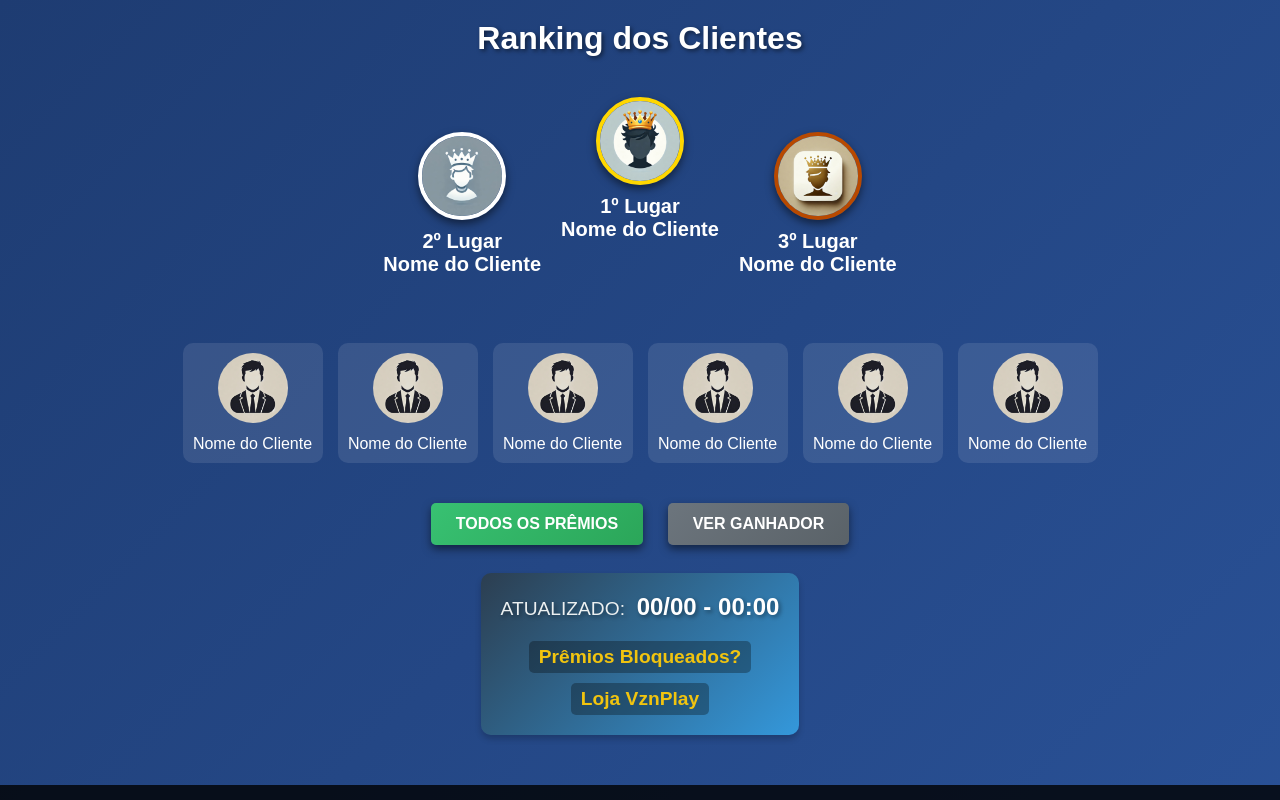
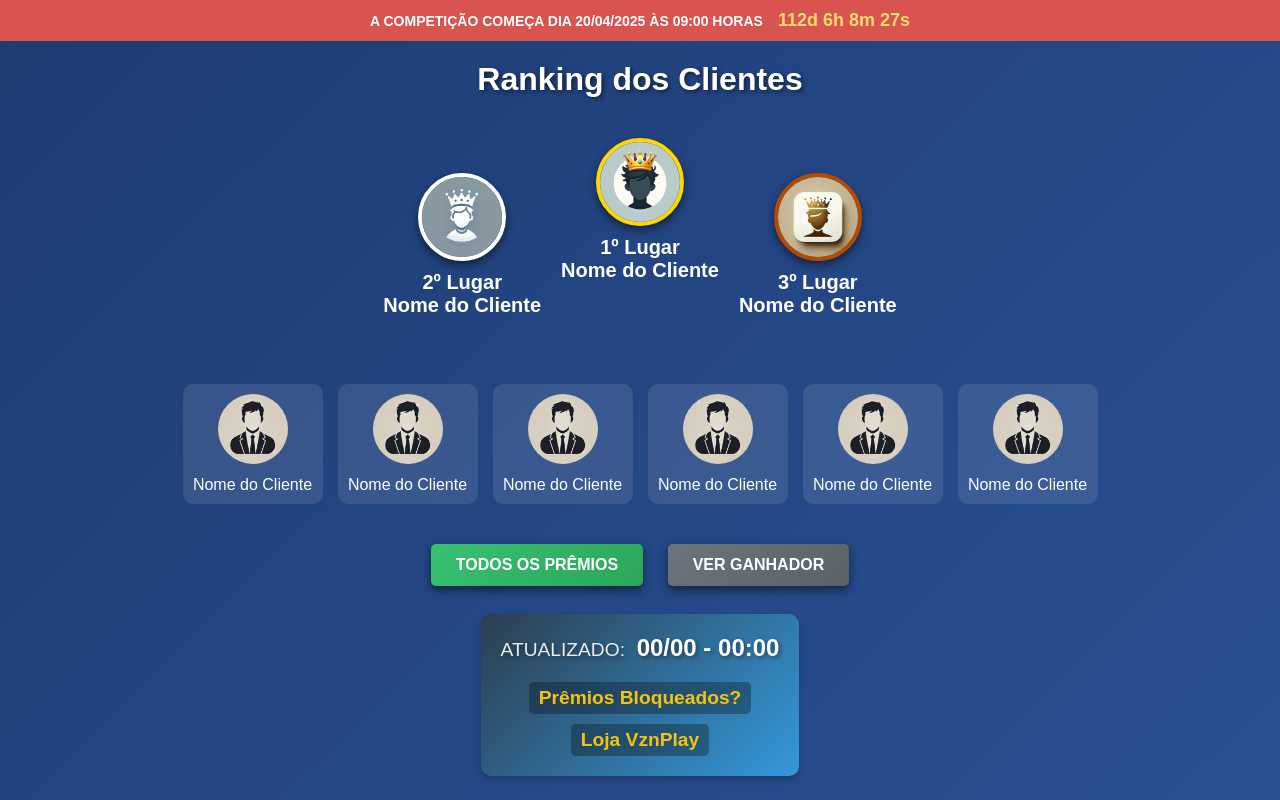
Before and after one commit to VznPlay/ranks-clientes, a plain HTML site: page index.html in a window 1280 px wide. Shown: the top 800 px of the page. Drawn offline with Linux system fonts and the light colour scheme.

Commit message:
atualizaçao

```diff
--- a/index.html
+++ b/index.html
@@ -16,7 +16,7 @@
             color: #fff;
         }
         html, body {
-        overflow-x: hidden; /* Remove a rolagem horizontal */
+overflow-x: hidden; /* Remove a rolagem horizontal */
         }
         h1 {
             margin: 20px 0;
@@ -181,8 +181,8 @@
     font-size: 12px;
         }
 
+
         }
-
 
 
 /* CRONOMETRO */
@@ -232,10 +232,36 @@
 }
 
 
+.competition-banner {
+            width: 100%;
+            background-color: #d9534f;
+            color: #fff;
+            text-align: center;
+            padding: 10px 0;
+            top: 0;
+            left: 0;
+            z-index: 1000;
+            display: flex;
+            justify-content: center;
+            align-items: center;
+            font-weight: bold;
+            font-size: 14px;
+}
+.competition-banner .countdown {
+            margin-left: 15px;
+            font-size: 18px;
+            color: #f7dc6f;
+}
+
     </style>
 
 </head>
 <body>
+
+    <div class="competition-banner">
+        <span>A COMPETIÇÃO COMEÇA DIA 20/04/2025 ÀS 09:00 HORAS</span>
+        <div class="countdown" id="countdown">Carregando...</div>
+    </div>
 
     <h1>Ranking dos Clientes</h1>
     <div class="ranking-container">
@@ -283,7 +309,7 @@
 
     <div class="buttons-container">
         <a href="premios/index.html"><button class="prizes-btn">TODOS OS PRÊMIOS</button></a>
-        <a href="VOLTE-DEPOIS/index.html"><button class="draw-btn">VER GANHADOR</button></a>
+        <a href="ganhador/index.html"><button class="draw-btn">VER GANHADOR</button></a>
     </div> <br>
 
 
@@ -309,5 +335,33 @@
     <p> Visite Nossa Loja É Confira Nossos Produtos: <a href="https://wa.me/SEUNUMERO">Clique aqui</a></p>
     <p>EM caso De Duvida Entre Em Contato Pelo Nosso WhatsApp: <a href="https://wa.me/SEUNUMERO">Clique aqui</a></p>
     </footer>
+
+
+
+    <script>
+        const targetDate = new Date("2025-04-20T09:00:00");
+        const countdownElement = document.getElementById("countdown");
+
+        function updateCountdown() {
+            const now = new Date();
+            const difference = targetDate - now;
+
+            if (difference <= 0) {
+                countdownElement.innerText = "A competição já começou!";
+                return;
+            }
+
+            const days = Math.floor(difference / (1000 * 60 * 60 * 24));
+            const hours = Math.floor((difference % (1000 * 60 * 60 * 24)) / (1000 * 60 * 60));
+            const minutes = Math.floor((difference % (1000 * 60 * 60)) / (1000 * 60));
+            const seconds = Math.floor((difference % (1000 * 60)) / 1000);
+
+            countdownElement.innerText = `${days}d ${hours}h ${minutes}m ${seconds}s`;
+        }
+
+        updateCountdown();
+        setInterval(updateCountdown, 1000);
+    </script>
+
 </body>
 </html>
```
